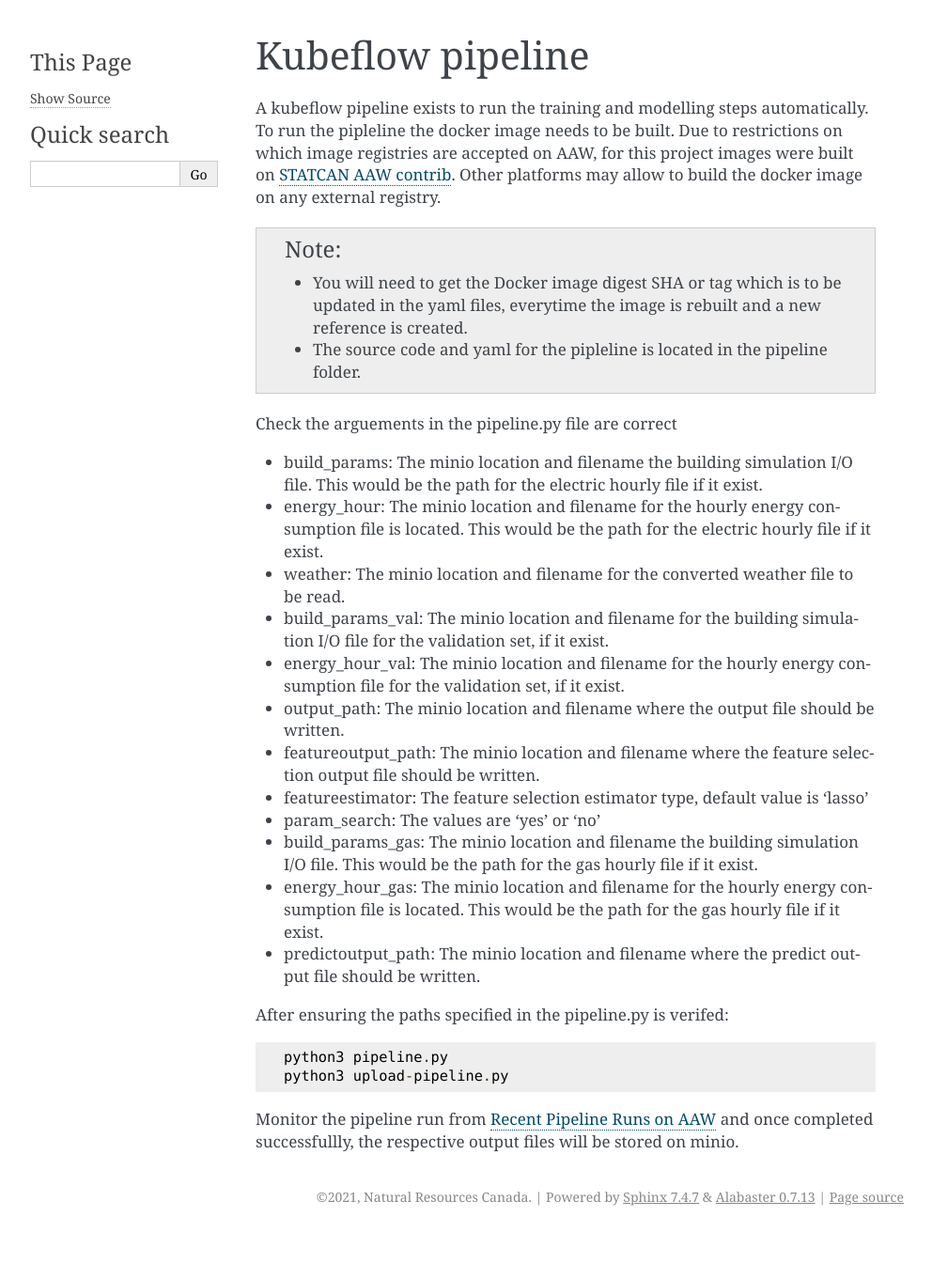
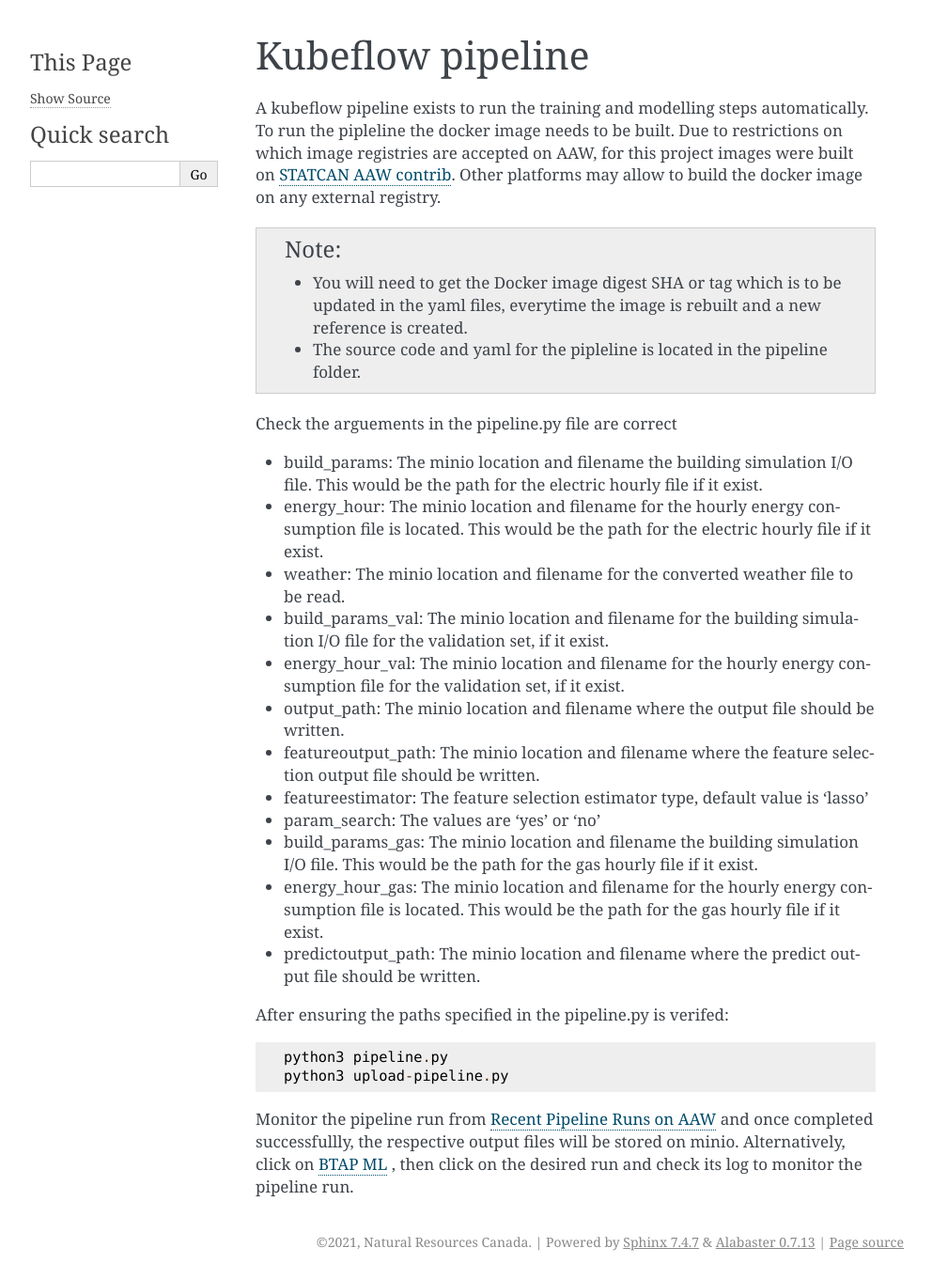
Before and after one commit to canmet-energy/btap_ml, a Sphinx documentation site: the page built from docs/usage/kubeflow_pipeline.rst, in a window 1280 px wide. Shown: the whole page at 94% size, without its empty margins (148-1140 px from the left). Built offline with Sphinx 7.4.7, drawn with Linux system fonts in a browser that asks for light colours; before the commit the page ends 1313 px from its top, so only the background shows below that.

Commit message:
Update kubeflow_pipeline.rst

```diff
--- a/docs/usage/kubeflow_pipeline.rst
+++ b/docs/usage/kubeflow_pipeline.rst
@@ -34,4 +34,4 @@
    python3 pipeline.py
    python3 upload-pipeline.py
 
-Monitor the pipeline run from `Recent Pipeline Runs on AAW <https://kubeflow.aaw.cloud.statcan.ca/?ns=nrcan-btap>`_   and once completed successfullly, the respective output files will be stored on minio.
+Monitor the pipeline run from `Recent Pipeline Runs on AAW <https://kubeflow.aaw.cloud.statcan.ca/?ns=nrcan-btap>`_   and once completed successfullly, the respective output files will be stored on minio. Alternatively, click on `BTAP ML <https://kubeflow.aaw.cloud.statcan.ca/_/pipeline/#/experiments>`_ , then click on the desired run and check its log to monitor the pipeline run.
```
